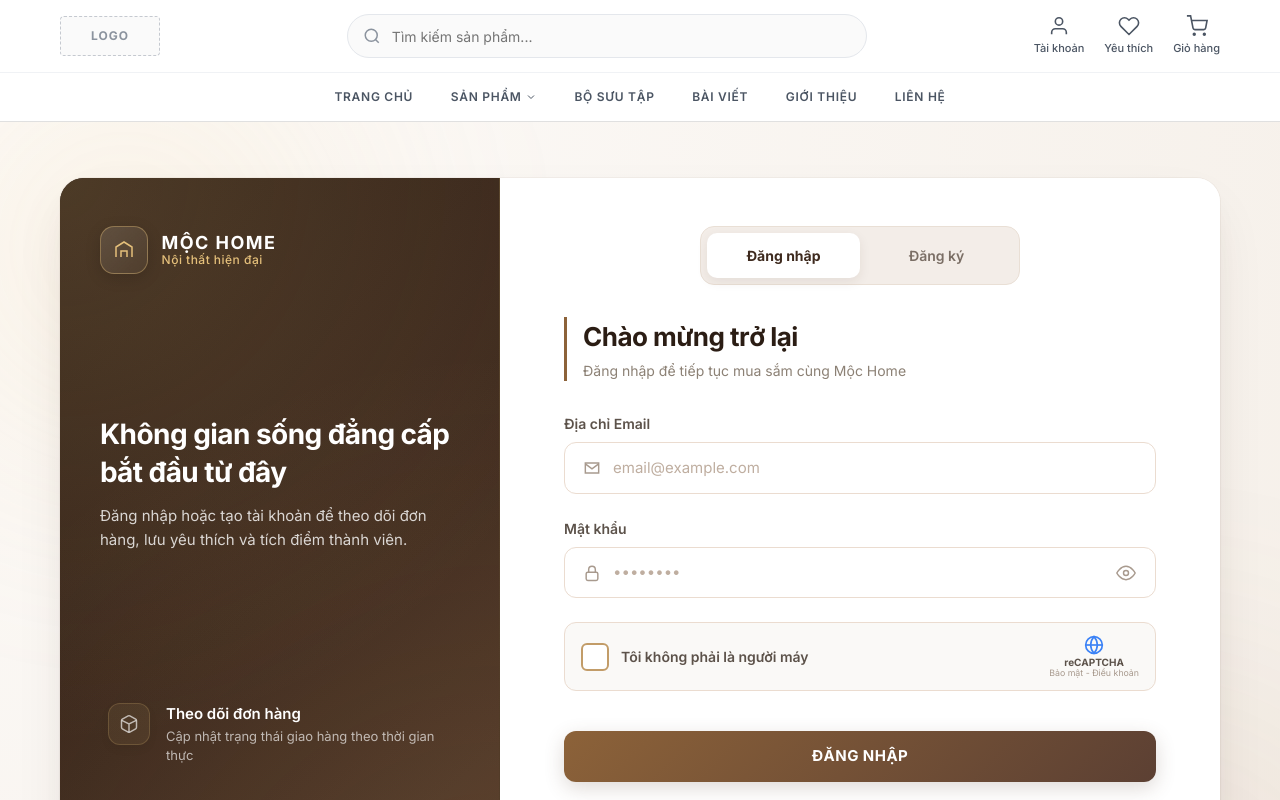
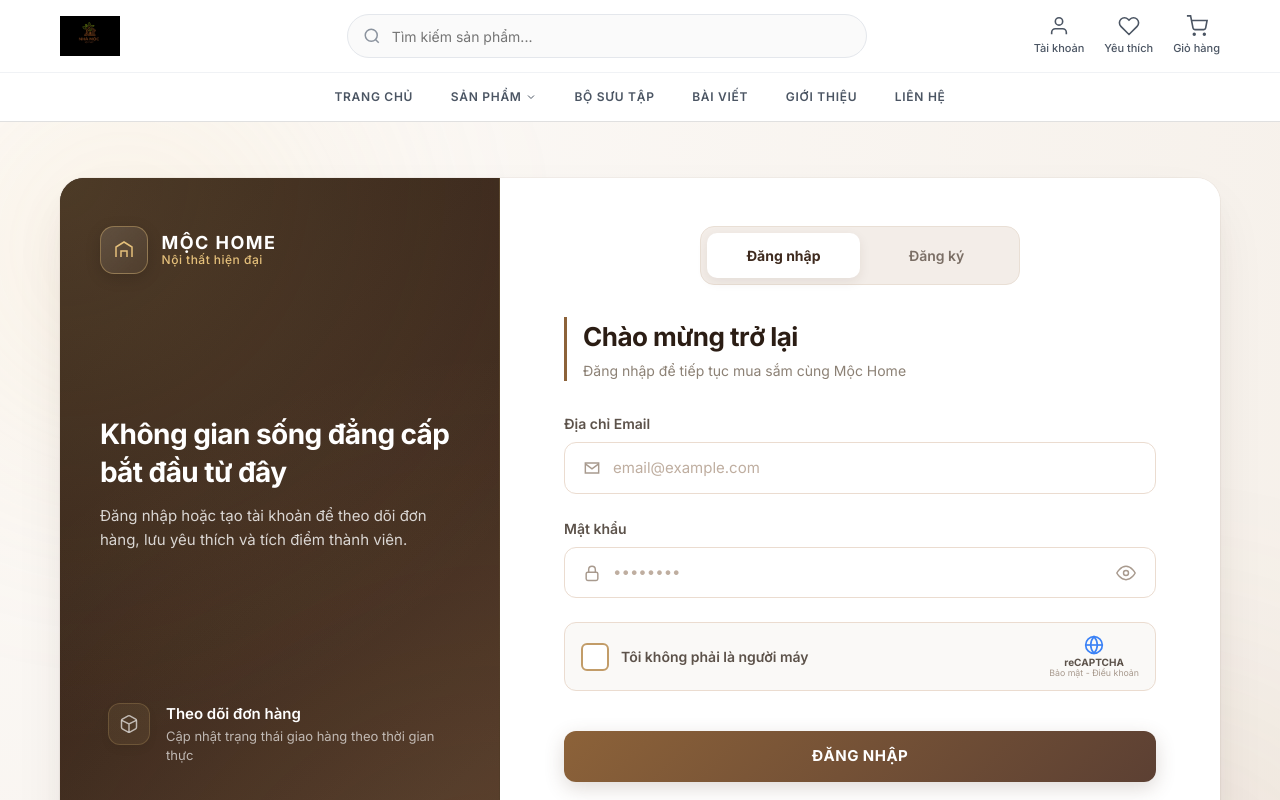
Before and after one commit to tuanquayhuok/mochome, an Angular app in the folder frontend/: page /tai-khoan in a window 1280 px wide. Shown: the top 800 px of the page. Built offline with nearby package versions, Linux system fonts and the light colour scheme.

Commit message:
style: replace placeholder text logo with logo.jpg from public directory

```diff
--- a/frontend/src/app/layouts/store-layout.component.ts
+++ b/frontend/src/app/layouts/store-layout.component.ts
@@ -32,9 +32,8 @@ import { StoreChatbotComponent } from '../shared/store-chatbot/store-chatbot.com
               </svg>
             </button>
 
-            <a routerLink="/" class="brand" aria-label="Mộc Home">
-              <span class="brand-mark"></span>
-              <span class="brand-name">MỘC HOME</span>
+            <a routerLink="/" class="brand logo-wrap" aria-label="Mộc Home">
+              <img src="/logo.jpg" class="logo-img" alt="Mộc Home" />
             </a>
 
             <nav class="nav-compact desktop-nav-compact" aria-label="Menu chính">
@@ -125,7 +124,7 @@ import { StoreChatbotComponent } from '../shared/store-chatbot/store-chatbot.com
               </button>
 
               <a routerLink="/" class="logo-wrap" aria-label="Mộc Home">
-                <span class="logo-box">LOGO</span>
+                <img src="/logo.jpg" class="logo-img" alt="Mộc Home" />
               </a>
 
               <form class="search-form" (submit)="onSearch($event)">
@@ -248,9 +247,8 @@ import { StoreChatbotComponent } from '../shared/store-chatbot/store-chatbot.com
         @if (compactLayout()) {
           <div class="container footer-grid footer-grid--contact">
             <div class="footer-col footer-brand">
-              <div class="brand footer-brand-row">
-                <span class="brand-mark sm"></span>
-                <span class="brand-name">MỘC HOME</span>
+              <div class="brand footer-brand-row logo-wrap">
+                <img src="/logo.jpg" class="logo-img sm" alt="Mộc Home" />
               </div>
               <p>
                 Thương hiệu nội thất gỗ tự nhiên, cam kết chất lượng và mang đến không gian sống tinh
@@ -320,7 +318,7 @@ import { StoreChatbotComponent } from '../shared/store-chatbot/store-chatbot.com
         } @else {
           <div class="container footer-grid">
             <div class="footer-col footer-about">
-              <span class="logo-box sm">LOGO</span>
+              <img src="/logo.jpg" class="logo-img sm" alt="Mộc Home" style="margin-bottom: 0.75rem;" />
               <p>
                 Mộc Home — thương hiệu nội thất gỗ tự nhiên, mang đến không gian sống tinh tế và ấm
                 cúng cho gia đình Việt.
@@ -541,6 +539,17 @@ import { StoreChatbotComponent } from '../shared/store-chatbot/store-chatbot.com
         width: 88px;
         height: 36px;
         margin-bottom: 0.75rem;
+      }
+
+      .logo-img {
+        height: 40px;
+        width: auto;
+        display: block;
+        object-fit: contain;
+      }
+
+      .logo-img.sm {
+        height: 32px;
       }
 
       .search-form {
```
Also changed, not shown: frontend/public/logo.jpg (added).
